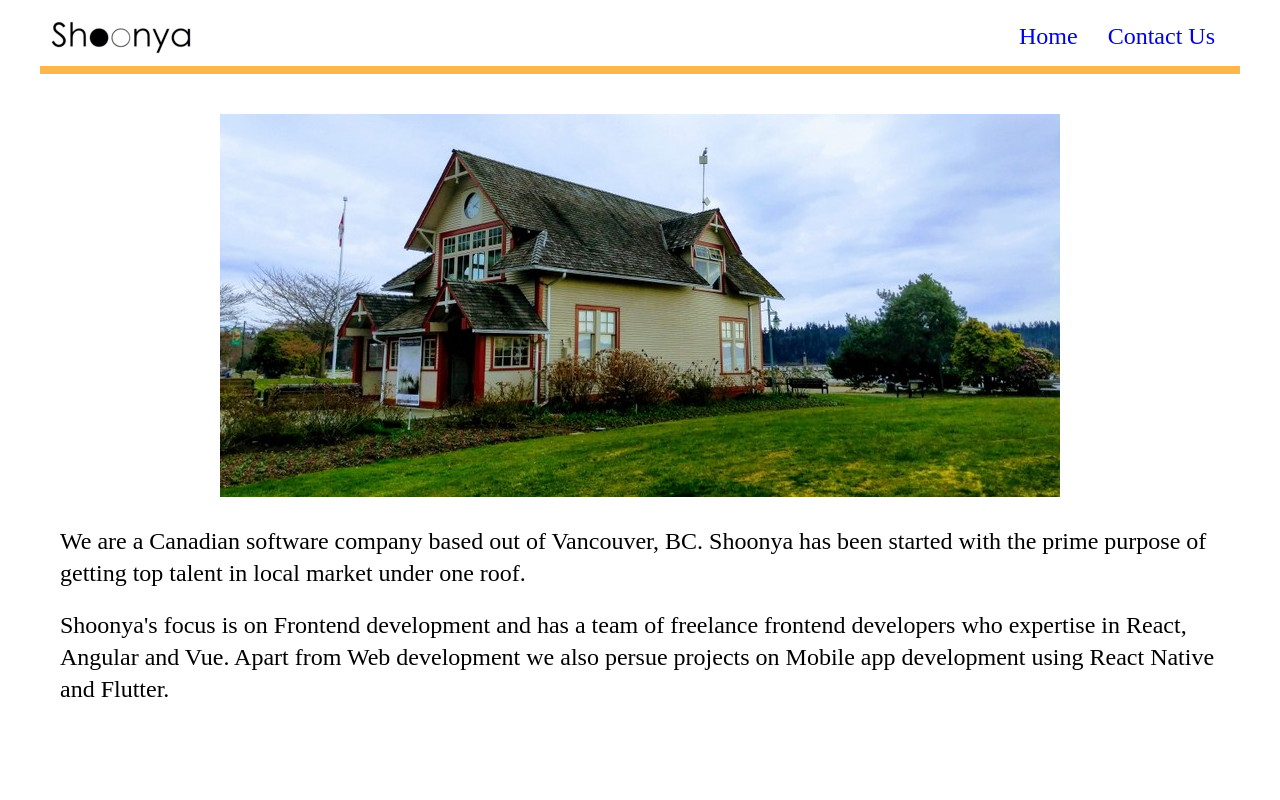
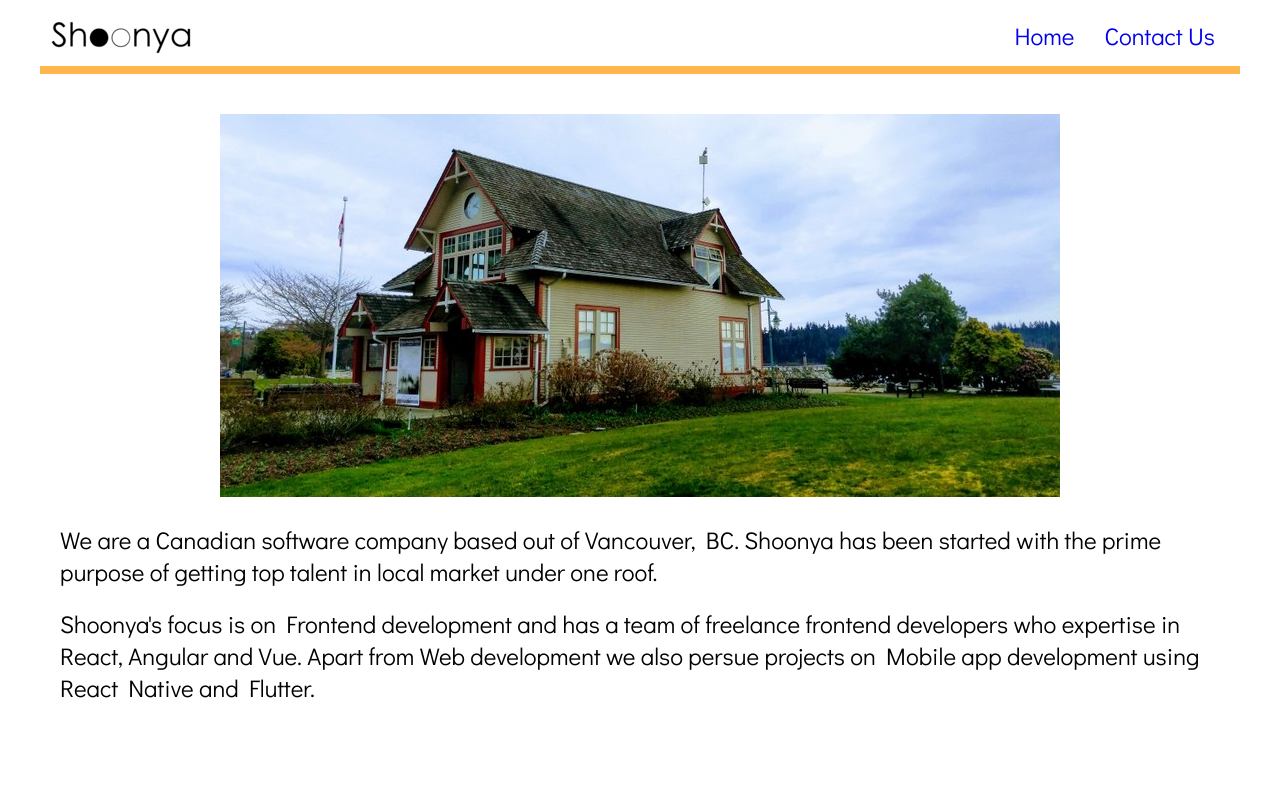
Before and after one commit to shoonyatech/shoonya.web, an Angular app: page / in a window 1280 px wide. Shown: the top 800 px of the page. Built offline with nearby package versions, Linux system fonts and the light colour scheme.

Commit message:
add alternate web font for Mac

```diff
--- a/server.js
+++ b/server.js
@@ -10,5 +10,8 @@ app.get("/*", function(req, res) {
   res.sendFile(path.join(__dirname + "/dist/shoonya/index.html"));
 });
 
+const port = process.env.PORT || 2000;
 // Start the app by listening on the default Heroku port
-app.listen(process.env.PORT || 8080);
+app.listen(port, () => {
+  console.log(`Server running on port ${port}`)
+});
--- a/src/index.html
+++ b/src/index.html
@@ -13,6 +13,8 @@
     <link rel="mask-icon" href="/safari-pinned-tab.svg" color="#ffb74d" />
     <meta name="msapplication-TileColor" content="#ffb74d" />
     <meta name="theme-color" content="#ffb74d" />
+    <link href="https://fonts.googleapis.com/css?family=Didact+Gothic&display=swap" rel="stylesheet">
+
   </head>
   <body class="my-theme">
     <app-root></app-root>
--- a/src/styles.scss
+++ b/src/styles.scss
@@ -16,7 +16,7 @@
 body {
   padding: 0;
   margin: 0;
-  font-family: "Century Gothic";
+  font-family: "Century Gothic",'Didact Gothic', "Apple Gothic",AppleGothic,"URW Gothic L","Avant Garde",Futura, sans-serif;
   font-size: 24px;
   line-height: 2rem;
   width: 100%;
```
Also changed, not shown: 1 other file (tests, documents, lock files or other folders).
